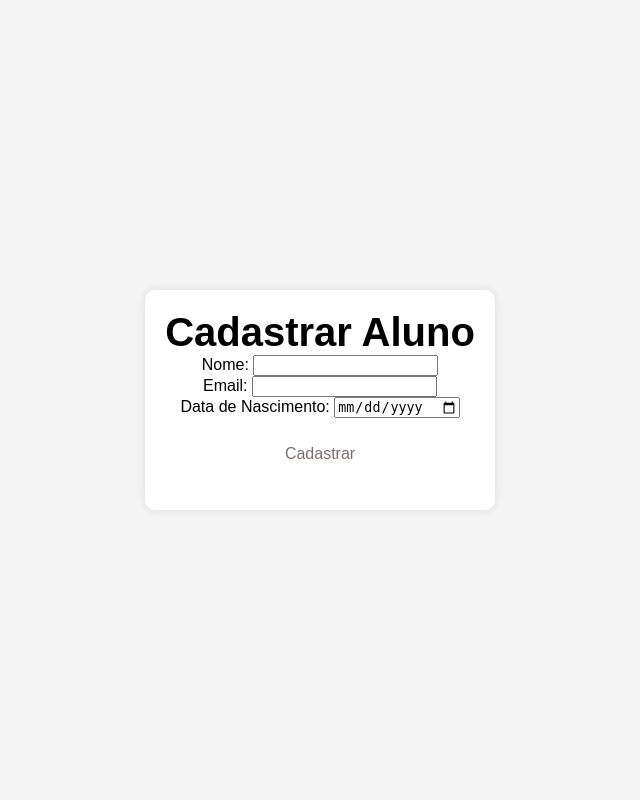
After one commit to davelpatrick/Desenvolvimento-BackEnd, a PHP site: page /app/views/usuarios/cadastrar_aluno.phtml in a window 1280 px wide. The commit adds this page. Shown: the whole page, without its empty margins (320-960 px from the left). Run offline with PHP 8.4, Linux system fonts and the light colour scheme.

Commit message:
Cadastro de alunos (#7)

```diff
--- /dev/null
+++ b/app/views/usuarios/cadastrar_aluno.phtml
@@ -0,0 +1,31 @@
+<!DOCTYPE html>
+<html lang="pt-BR">
+<head>
+    <meta charset="UTF-8">
+    <meta name="viewport" content="width=device-width, initial-scale=1.0">
+    <title>Cadastrar Aluno</title>
+    <link rel="stylesheet" href="/assets/css/diretor_pedagogo.css">
+</head>
+<body>
+    <div class="container">
+        <h1>Cadastrar Aluno</h1>
+        <?php if (isset($erro)): ?>
+            <p style="color: red;"><?php echo $erro; ?></p>
+        <?php elseif (isset($mensagem)): ?>
+            <p style="color: green;"><?php echo $mensagem; ?></p>
+        <?php endif; ?>
+        <form action="cadastrar_aluno.php" method="post">
+            <label for="nome">Nome:</label>
+            <input type="text" id="nome" name="nome" required>
+            <br>
+            <label for="email">Email:</label>
+            <input type="email" id="email" name="email" required>
+            <br>
+            <label for="data_nascimento">Data de Nascimento:</label>
+            <input type="date" id="data_nascimento" name="data_nascimento" required>
+            <br>
+            <button type="submit" class="btn-default">Cadastrar</button>
+        </form>
+    </div>
+</body>
+</html>
```
Also changed, not shown: app/views/usuarios/diretor.phtml (+15 -6 lines), database/bd.txt (added, +9 -0 lines), public/pages/usuarios/cadastrar_aluno.php (added, +31 -0 lines).
